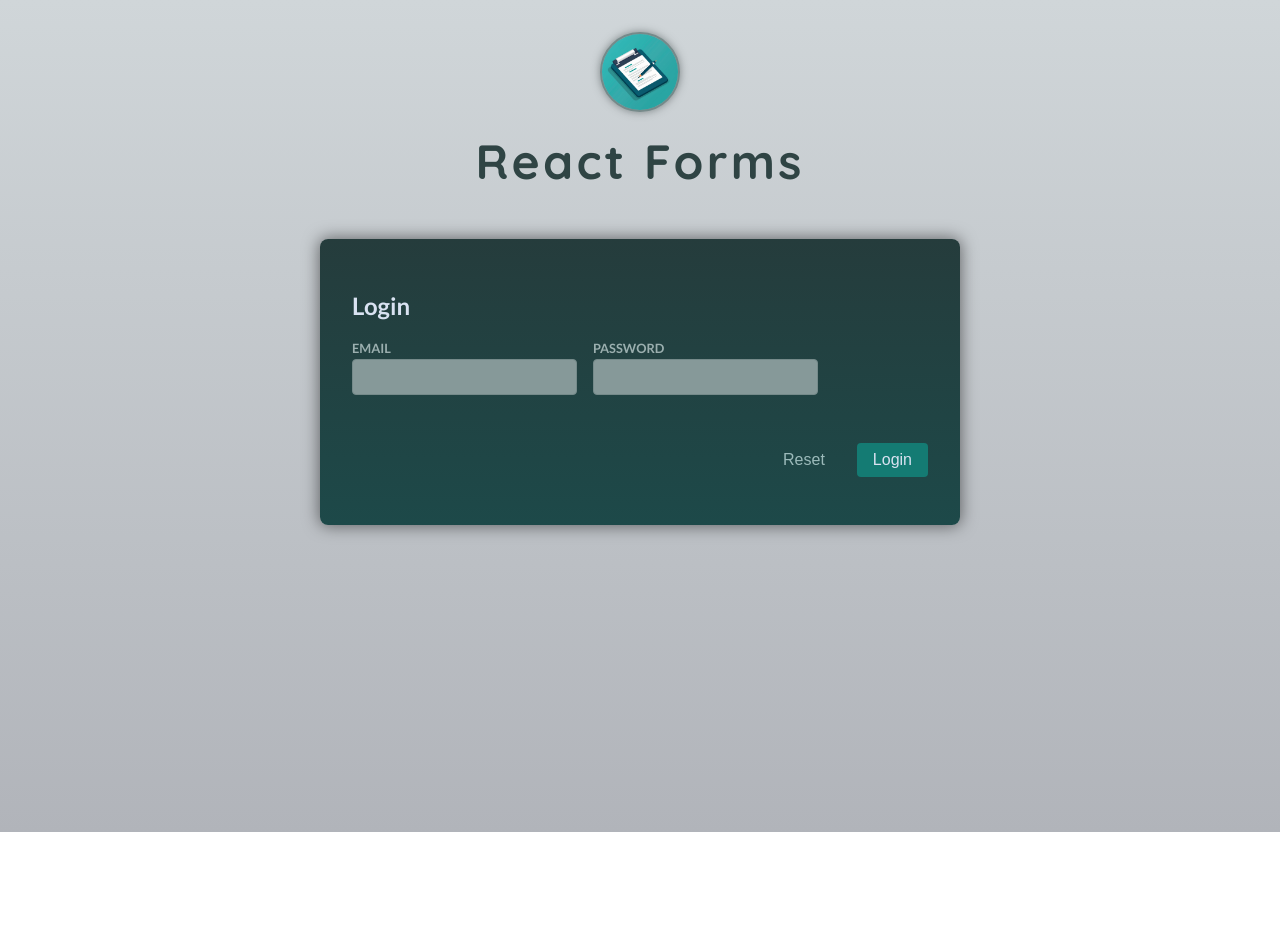
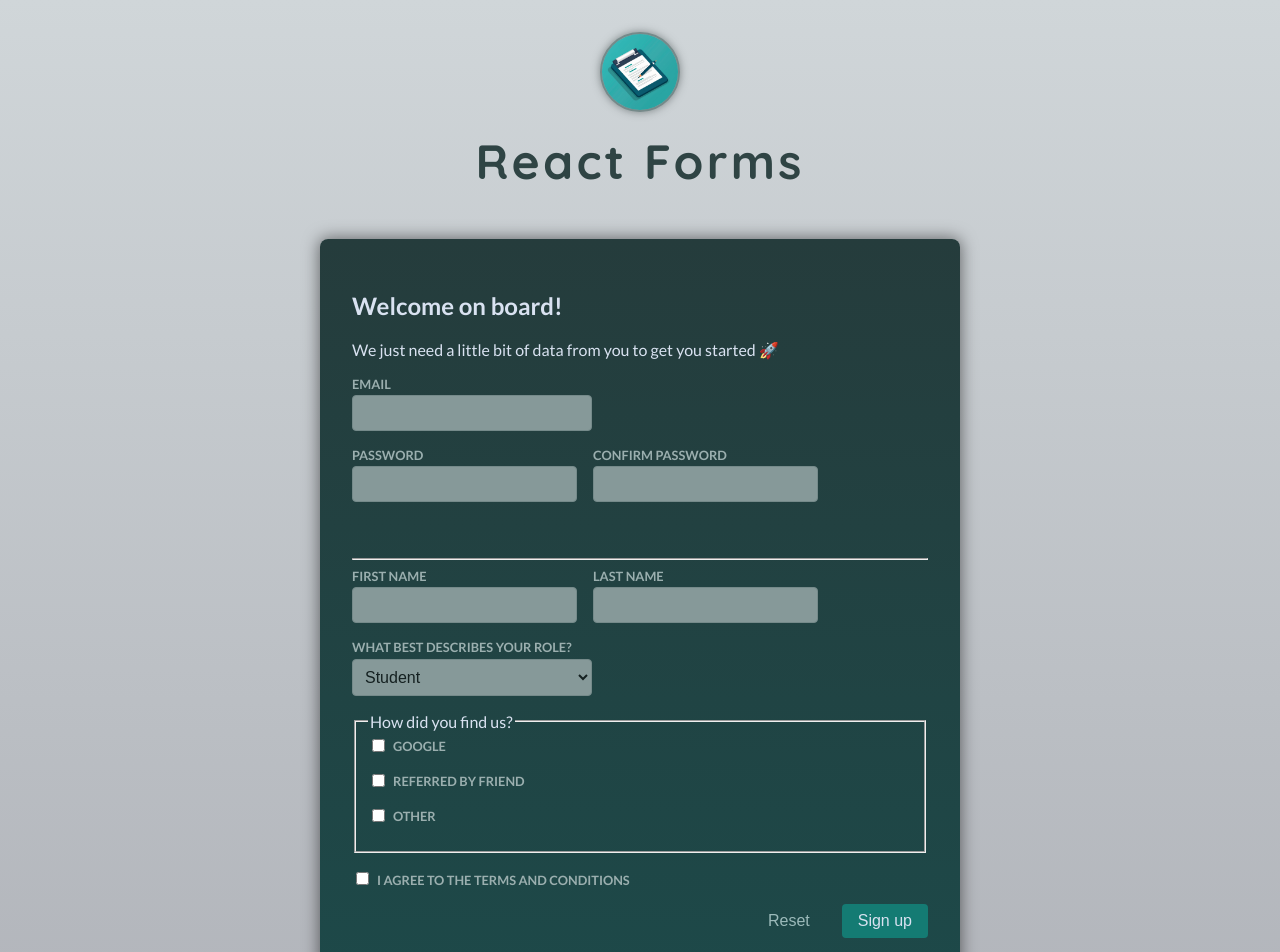
Before and after one commit to WojciechGalecki/react_forms_input, a React (Vite) app: page / in a window 1280 px wide. Shown: the top 952 px of the page. Before the commit the page ends 832 px from the top, so only its background shows below. Built offline with nearby package versions, Linux system fonts and the light colour scheme.

Commit message:
form actions

```diff
--- a/src/App.jsx
+++ b/src/App.jsx
@@ -1,16 +1,17 @@
 import Header from './components/Header.jsx';
 //import Login from './components/Login-state.jsx';
-import Login from './components/Login-state-hook.jsx';
+//import Login from './components/Login-state-hook.jsx';
 //import Login from './components/Login.jsx';
-import Signup from './components/Signup.jsx';
+//import Signup from './components/Signup.jsx';
+import Signup from './components/Signup-form-actions.jsx';
 
 function App() {
   return (
     <>
       <Header />
       <main>
-        {/* <Signup /> */}
-        <Login />
+        <Signup />
+        {/* <Login /> */}
       </main>
     </>
   );
--- /dev/null
+++ b/src/components/Signup-form-actions.jsx
@@ -0,0 +1,220 @@
+import { useActionState } from "react";
+import * as validation from "../util/validation";
+
+export default function Signup() {
+  function signupAction(_prevFormState, formData) {
+    const email = formData.get("email");
+    const password = formData.get("password");
+    const confirmPassword = formData.get("confirm-password");
+    const firstName = formData.get("first-name");
+    const lastName = formData.get("last-name");
+    const role = formData.get("role");
+    const terms = formData.get("terms");
+    const acquisition = formData.getAll("acquisition");
+
+    let errors = [];
+
+    if (!validation.isEmail(email) || !validation.isNotEmpty(email)) {
+      errors.push("Invalid email address.");
+    }
+
+    if (
+      !validation.isNotEmpty(password) ||
+      !validation.hasMinLength(password, 6)
+    ) {
+      errors.push("Invalid password (min 6 characters).");
+    }
+
+    if (!validation.isEqualsToOtherValue(password, confirmPassword)) {
+      errors.push("Passwords do not match.");
+    }
+
+    if (!validation.isNotEmpty(firstName) || !validation.isNotEmpty(lastName)) {
+      errors.push("Please provide both your first and lat name.");
+    }
+
+    if (!validation.isNotEmpty(role)) {
+      errors.push("Please provide a role.");
+    }
+
+    if (!terms) {
+      errors.push("You must aggree to the terms and conditions.");
+    }
+
+    if (acquisition.length === 0) {
+      errors.push("Please select at least one aquisition channel.");
+    }
+
+    if (errors.length > 0) {
+      return {
+        errors,
+        enteredValues: {
+          email,
+          password,
+          confirmPassword,
+          firstName,
+          lastName,
+          role,
+          acquisition,
+          terms,
+        },
+      };
+    }
+
+    return { errors: null };
+  }
+
+  const [formState, formAction] = useActionState(signupAction, {
+    errors: null,
+  });
+
+  return (
+    <form action={formAction}>
+      <h2>Welcome on board!</h2>
+      <p>We just need a little bit of data from you to get you started 🚀</p>
+
+      <div className="control">
+        <label htmlFor="email">Email</label>
+        <input
+          id="email"
+          type="email"
+          name="email"
+          defaultValue={formState.enteredValues?.email}
+        />
+      </div>
+
+      <div className="control-row">
+        <div className="control">
+          <label htmlFor="password">Password</label>
+          <input
+            id="password"
+            type="password"
+            name="password"
+            defaultValue={formState.enteredValues?.password}
+          />
+        </div>
+
+        <div className="control">
+          <label htmlFor="confirm-password">Confirm Password</label>
+          <input
+            id="confirm-password"
+            type="password"
+            name="confirm-password"
+            defaultValue={formState.enteredValues?.confirmPassword}
+          />
+          <div className="control-error"></div>
+        </div>
+      </div>
+
+      <hr />
+
+      <div className="control-row">
+        <div className="control">
+          <label htmlFor="first-name">First Name</label>
+          <input
+            type="text"
+            id="first-name"
+            name="first-name"
+            defaultValue={formState.enteredValues?.firstName}
+          />
+        </div>
+
+        <div className="control">
+          <label htmlFor="last-name">Last Name</label>
+          <input
+            type="text"
+            id="last-name"
+            name="last-name"
+            defaultValue={formState.enteredValues?.lastName}
+          />
+        </div>
+      </div>
+
+      <div className="control">
+        <label htmlFor="phone">What best describes your role?</label>
+        <select
+          id="role"
+          name="role"
+          defaultValue={formState.enteredValues?.role}
+        >
+          <option value="student">Student</option>
+          <option value="teacher">Teacher</option>
+          <option value="employee">Employee</option>
+          <option value="founder">Founder</option>
+          <option value="other">Other</option>
+        </select>
+      </div>
+
+      <fieldset>
+        <legend>How did you find us?</legend>
+        <div className="control">
+          <input
+            type="checkbox"
+            id="google"
+            name="acquisition"
+            value="google"
+            defaultChecked={formState.enteredValues?.acquisition.includes(
+              "google"
+            )}
+          />
+          <label htmlFor="google">Google</label>
+        </div>
+
+        <div className="control">
+          <input
+            type="checkbox"
+            id="friend"
+            name="acquisition"
+            value="friend"
+            defaultChecked={formState.enteredValues?.acquisition.includes(
+              "friend"
+            )}
+          />
+          <label htmlFor="friend">Referred by friend</label>
+        </div>
+
+        <div className="control">
+          <input
+            type="checkbox"
+            id="other"
+            name="acquisition"
+            value="other"
+            defaultChecked={formState.enteredValues?.acquisition.includes(
+              "other"
+            )}
+          />
+          <label htmlFor="other">Other</label>
+        </div>
+      </fieldset>
+
+      <div className="control">
+        <label htmlFor="terms-and-conditions">
+          <input
+            type="checkbox"
+            id="terms-and-conditions"
+            name="terms"
+            defaultChecked={formState.enteredValues?.terms}
+          />
+          I agree to the terms and conditions
+        </label>
+      </div>
+
+      {formState.errors && (
+        <ul className="control-error">
+          {formState.errors.map((error) => (
+            <li key={error}>{error}</li>
+          ))}
+        </ul>
+      )}
+
+      <p className="form-actions">
+        <button type="reset" className="button button-flat">
+          Reset
+        </button>
+        <button type="submit" className="button">
+          Sign up
+        </button>
+      </p>
+    </form>
+  );
+}
```
